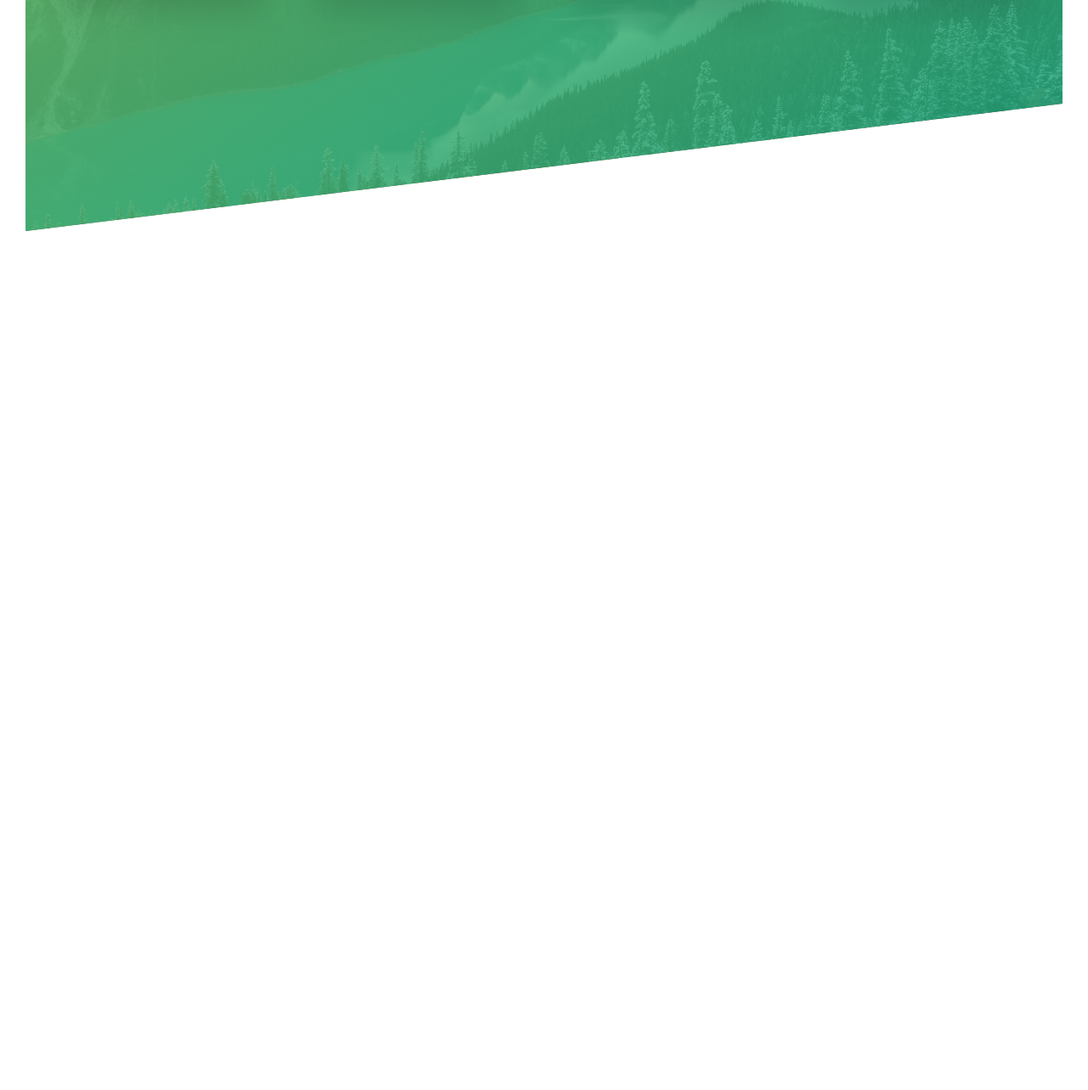
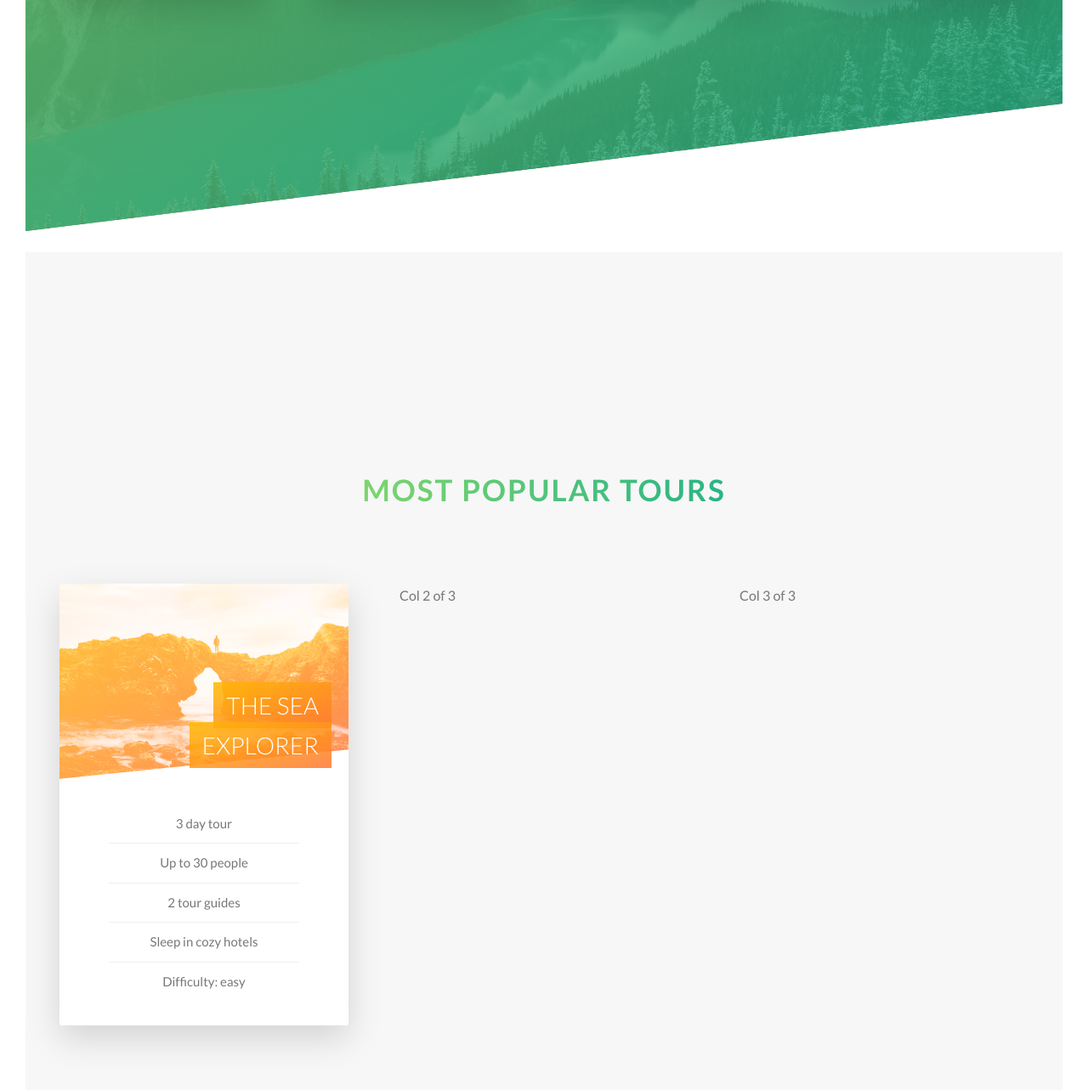
Before and after one commit to Brutalpsy/Natours, a website: page index.html in a window 1280 px wide. Shown: the part 1946-3229 px from the top of the page at 85% size. Before the commit the page ends 2218 px from the top, so only its background shows below. Drawn offline with Linux system fonts and the light colour scheme.

Commit message:
added front side of the first card

```diff
--- a/index.html
+++ b/index.html
@@ -132,6 +132,39 @@
           </div>
         </div>
       </section>
+      <section class="section-tours">
+        <div class="u-center-text u-margin-bottom-big">
+          <h2 class="heading-secondary">Most popular tours</h2>
+        </div>
+        <div class="row">
+          <div class="col-1-of-3">
+            <div class="card">
+              <div class="card__side card__side--front">
+                <div class="card__picture card__picture--1">&nbsp;</div>
+                <h4 class="card__heading">
+                  <span class="card__heading-span card__heading-span--1"
+                    >The sea explorer</span
+                  >
+                </h4>
+                <div class="card__details">
+                  <ul>
+                    <li>3 day tour</li>
+                    <li>Up to 30 people</li>
+                    <li>2 tour guides</li>
+                    <li>Sleep in cozy hotels</li>
+                    <li>Difficulty: easy</li>
+                  </ul>
+                </div>
+              </div>
+              <div class="card__side card__side--back card__side--back-1">
+                Back
+              </div>
+            </div>
+          </div>
+          <div class="col-1-of-3">Col 2 of 3</div>
+          <div class="col-1-of-3">Col 3 of 3</div>
+        </div>
+      </section>
     </main>
 
     <!--
--- a/sass/abstract/_variables.scss
+++ b/sass/abstract/_variables.scss
@@ -7,6 +7,13 @@ $color-white: #fff;
 $color-black: #000;
 $color-gray-light-1: #f7f7f7;
 $color-gray-light-2: #f7f7f7;
+$color-gray-light-3: #eee;
+
+$color-secondary-light: #ffb900;
+$color-secondary-dark: #ff7730;
+
+$color-tertiary-light: #2998ff;
+$color-tertiary-dark: #5643fa;
 
 //FONT-SIZES
 $default-font-size: 1.6rem;
--- /dev/null
+++ b/sass/components/_card.scss
@@ -0,0 +1,108 @@
+.card {
+  //FUNCTIONALITY
+  perspective: 150rem;
+  -moz-perspective: 150rem;
+  position: relative;
+  height: 52rem;
+
+  &__side {
+    height: 52rem;
+    transition: all 0.8s ease;
+    position: absolute;
+    top: 0;
+    left: 0;
+    width: 100%;
+    backface-visibility: hidden;
+    border-radius: 3px;
+    overflow: hidden;
+    box-shadow: 0 1.5rem 4rem rgba($color-black, 0.15);
+
+    &--front {
+      background-color: white;
+    }
+
+    &--back {
+      transform: rotateY(-180deg);
+
+      &-1 {
+        background-image: linear-gradient(
+          to right bottom,
+          $color-secondary-light,
+          $color-secondary-dark
+        );
+      }
+    }
+  }
+
+  &:hover &__side--front {
+    transform: rotateY(180deg);
+  }
+
+  &:hover &__side--back {
+    transform: rotateY(0deg);
+  }
+
+  //FONT SIDE STYLING
+  &__picture {
+    background-size: cover;
+    height: 23rem;
+    background-blend-mode: screen;
+    -webkit-clip-path: polygon(0 0, 100% 0, 100% 85%, 0 100%);
+    clip-path: polygon(0 0, 100% 0, 100% 85%, 0 100%);
+
+    &--1 {
+      background-image: linear-gradient(
+          to right bottom,
+          $color-secondary-light,
+          $color-secondary-dark
+        ),
+        url(../../img/nat-5.jpg);
+    }
+    &--2 {
+      background-image: url(../../img/nat-5.jpg);
+    }
+    &--3 {
+      background-image: url(../../img/nat-5.jpg);
+    }
+  }
+
+  &__heading {
+    position: absolute;
+    top: 12rem;
+    right: 2rem;
+    font-size: 2.8rem;
+    font-weight: 300;
+    text-align: right;
+    text-transform: uppercase;
+    color: $color-white;
+    width: 75%;
+  }
+
+  &__heading-span {
+    padding: 1rem 1.5rem;
+    -webkit-box-decoration-break: clone;
+    &--1 {
+      background-image: linear-gradient(
+        to right bottom,
+        rgba($color-secondary-light, 0.85),
+        rgba($color-secondary-dark, 0.85)
+      );
+    }
+  }
+  &__details {
+    padding: 3rem;
+    ul {
+      list-style: none;
+      width: 80%;
+      margin: 0 auto;
+      li {
+        text-align: center;
+        font-size: 1.5rem;
+        padding: 1rem;
+        &:not(:last-child) {
+          border-bottom: 1px solid $color-gray-light-3;
+        }
+      }
+    }
+  }
+}
--- a/sass/layout/_header.scss
+++ b/sass/layout/_header.scss
@@ -8,6 +8,7 @@
     url('../img/hero.jpg');
   background-size: cover;
   background-position: top;
+  -webkit-clip-path: polygon(0 0, 100% 0, 100% 75vh, 0 100%);
   clip-path: polygon(0 0, 100% 0, 100% 75vh, 0 100%);
   position: relative;
 
--- a/sass/main.scss
+++ b/sass/main.scss
@@ -10,7 +10,7 @@
 @import 'components/button';
 @import 'components/composition';
 @import 'components/feature-box';
-
+@import 'components/card';
 @import 'layout/header';
 @import 'layout/grid';
 
--- a/sass/pages/_home.scss
+++ b/sass/pages/_home.scss
@@ -20,3 +20,9 @@
     transform: skewY(+7deg);
   }
 }
+
+.section-tours {
+  background-color: $color-gray-light-1;
+  padding: 25rem 0 50rem 0;
+  margin-top: 10rem;
+}
```
Also changed, not shown: css/style.css.
